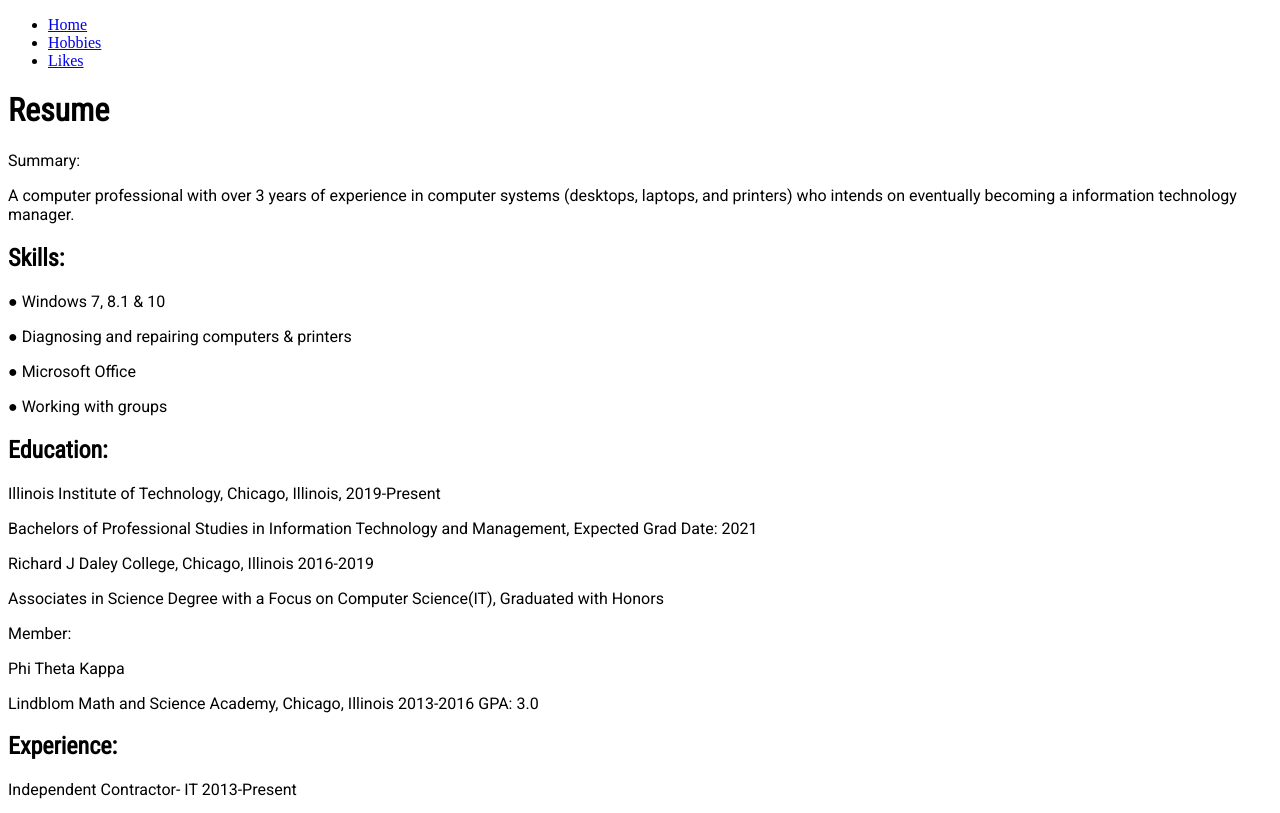
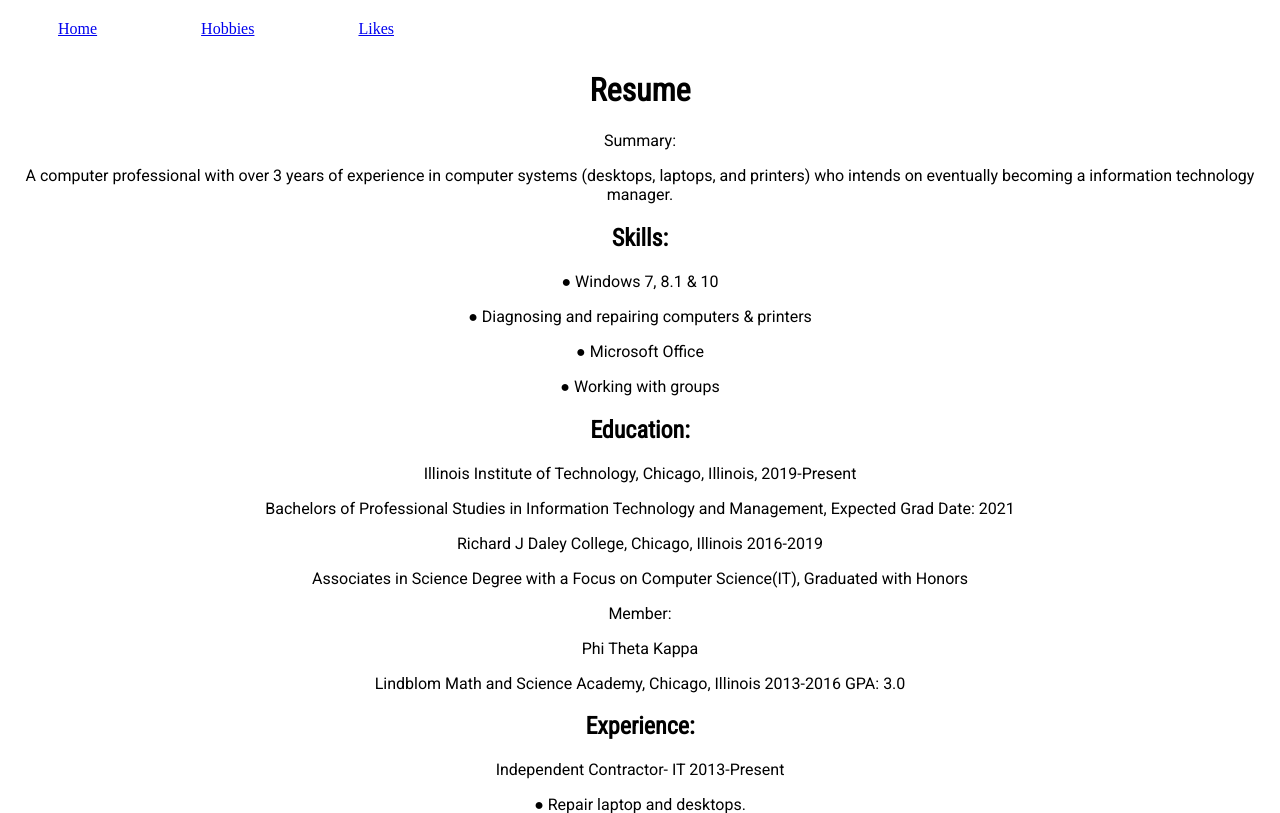
Before and after one commit to ArmaniLeSure/Project2, a PHP site: page /index.html in a window 1280 px wide. Shown: the top 813 px of the page. Run offline with PHP 8.4, Linux system fonts and the light colour scheme.

Commit message:
attempting to center and style the nav menu

```diff
--- a/index.html
+++ b/index.html
@@ -10,12 +10,10 @@
 <body>
   <header>
 
-    <nav id="navigation">
-     <ul class="nav">
-       <li id="nav-home"><a href="#">Home</a></li>
-       <li id="nav-hobby"><a href="page2.html">Hobbies</a></li>
-       <li id="nav-????"><a href="page3.html">Likes</a></li>
-     </ul>
+    <nav>
+       <span><a href="#">Home</a></span>
+       <span><a href="page2.html">Hobbies</a></span>
+       <span><a href="page3.html">Likes</a></span>
     </nav>
 
   <h1>Resume</h1>
--- a/page2.html
+++ b/page2.html
@@ -3,7 +3,7 @@
 <head>
 	<meta charset="UTF-8">
 	<title> Project 2, Hobbys! </title>
-	<link rel="stylesheet" href="ssm1.css">
+	<link rel="stylesheet" href="ssm2.css">
 	<link href="https://fonts.googleapis.com/css?family=Roboto|Roboto+Condensed&display=swap" rel="stylesheet">
 </head>
 <body>
--- a/page3.html
+++ b/page3.html
@@ -3,7 +3,7 @@
 <head>
 	<meta charset="UTF-8">
 	<title> Project 2, What I like! </title>
-	<link rel="stylesheet" href="ssm1.css">
+	<link rel="stylesheet" href="ssm3.css">
 	<link href="https://fonts.googleapis.com/css?family=Roboto|Roboto+Condensed&display=swap" rel="stylesheet">
 </head>
 <body>
--- a/ssm1.css
+++ b/ssm1.css
@@ -5,3 +5,15 @@
 h1, h2{
 	font-family: 'Roboto Condensed', sans-serif;
 }
+
+p, h1, h2{
+	text-align: center;
+}
+
+span{
+
+	display: inline-block;
+	text-align: center;
+	position: relative;
+	padding: 12px 50px;
+}
```
Also changed, not shown: ssm2.css (+7 -0 lines), ssm3.css (+7 -0 lines).
